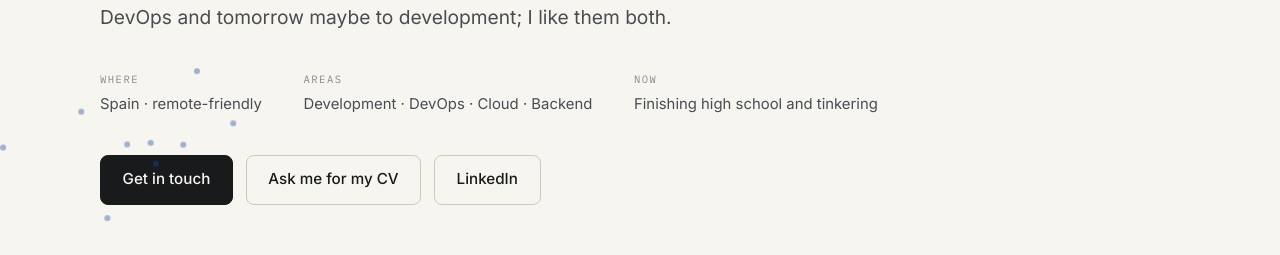
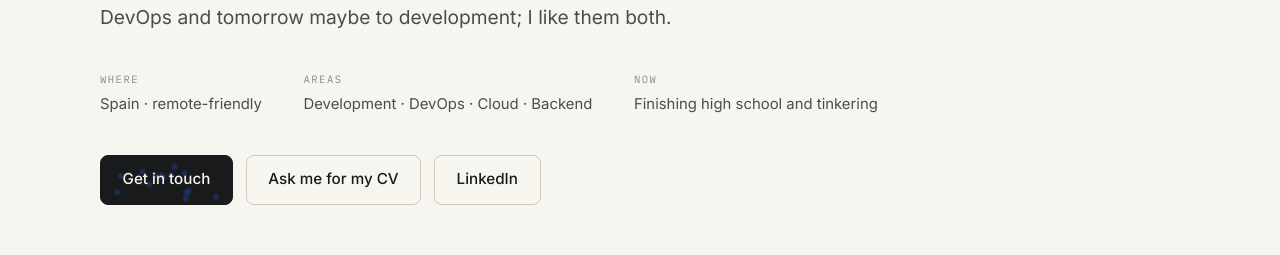
Before and after one commit to babyharpsea/portfolio, a React (Vite) app: page / in a window 1280 px wide. Shown: the part 545-800 px from the top of the page. Built offline with nearby package versions, Linux system fonts and the light colour scheme.

Commit message:
Contain magnetize-button particles near the button (use attractRadius, tighter vertical spread)

```diff
--- a/src/components/ui/magnetize-button.tsx
+++ b/src/components/ui/magnetize-button.tsx
@@ -33,13 +33,15 @@ function MagnetizeButton({
   const particlesControl = useAnimation();
 
   useEffect(() => {
+    const spreadX = attractRadius;
+    const spreadY = Math.min(attractRadius, 22);
     const newParticles = Array.from({ length: particleCount }, (_, i) => ({
       id: i,
-      x: Math.random() * 360 - 180,
-      y: Math.random() * 360 - 180,
+      x: Math.random() * spreadX * 2 - spreadX,
+      y: Math.random() * spreadY * 2 - spreadY,
     }));
     setParticles(newParticles);
-  }, [particleCount]);
+  }, [particleCount, attractRadius]);
 
   const handleInteractionStart = useCallback(async () => {
     setIsAttracting(true);
```
